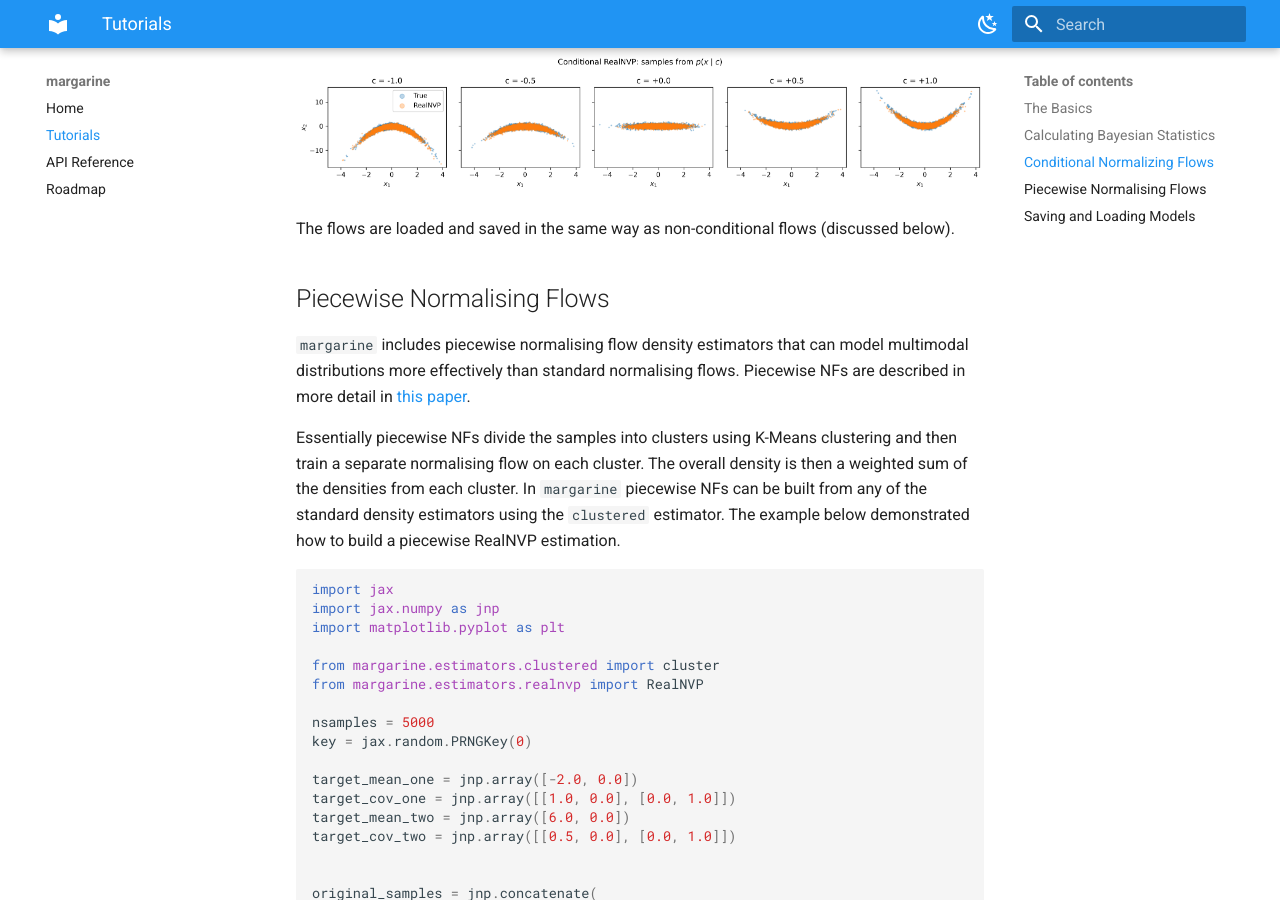
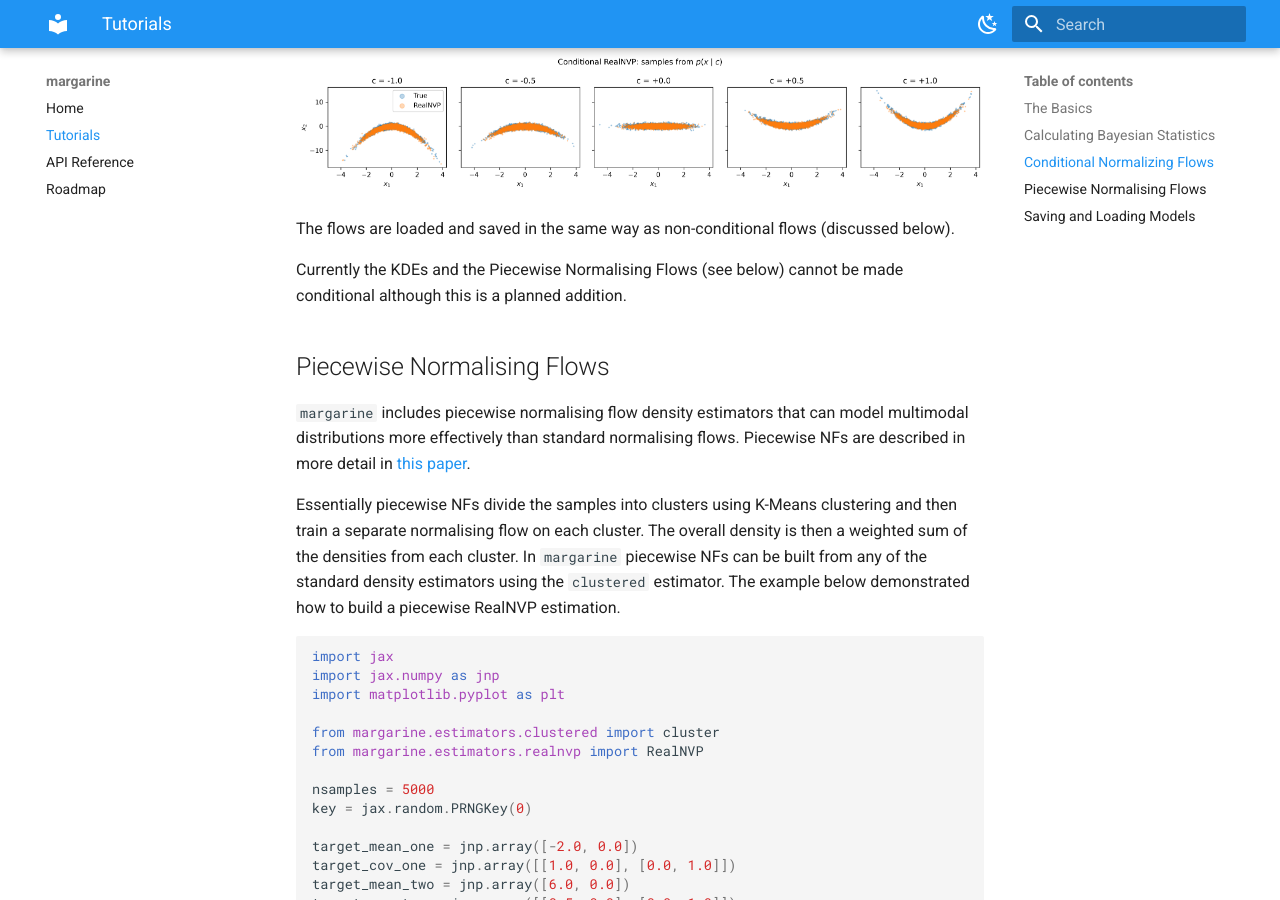
Before and after one commit to htjb/margarine, an MkDocs documentation site: the page built from docs/tutorials.md, in a window 1280 px wide and 900 px high, scrolled down 6301 px. Built offline with MkDocs 1.6.1 and Material for MkDocs 9.7.7, drawn with Linux system fonts in a browser that asks for light colours.

Commit message:
a note on the kde and pnf conditioning

```diff
--- a/docs/tutorials.md
+++ b/docs/tutorials.md
@@ -256,6 +256,8 @@ and the distributions are shown below.
 
 The flows are loaded and saved in the same way as non-conditional flows (discussed below).
 
+Currently the KDEs and the Piecewise Normalising Flows (see below) cannot be made conditional although this is a planned addition.
+
 ## Piecewise Normalising Flows
 
 `margarine` includes piecewise normalising flow density estimators that can model multimodal distributions more effectively than standard normalising flows. Piecewise NFs are described in more detail in [this paper](https://arxiv.org/abs/2305.02930).
```
